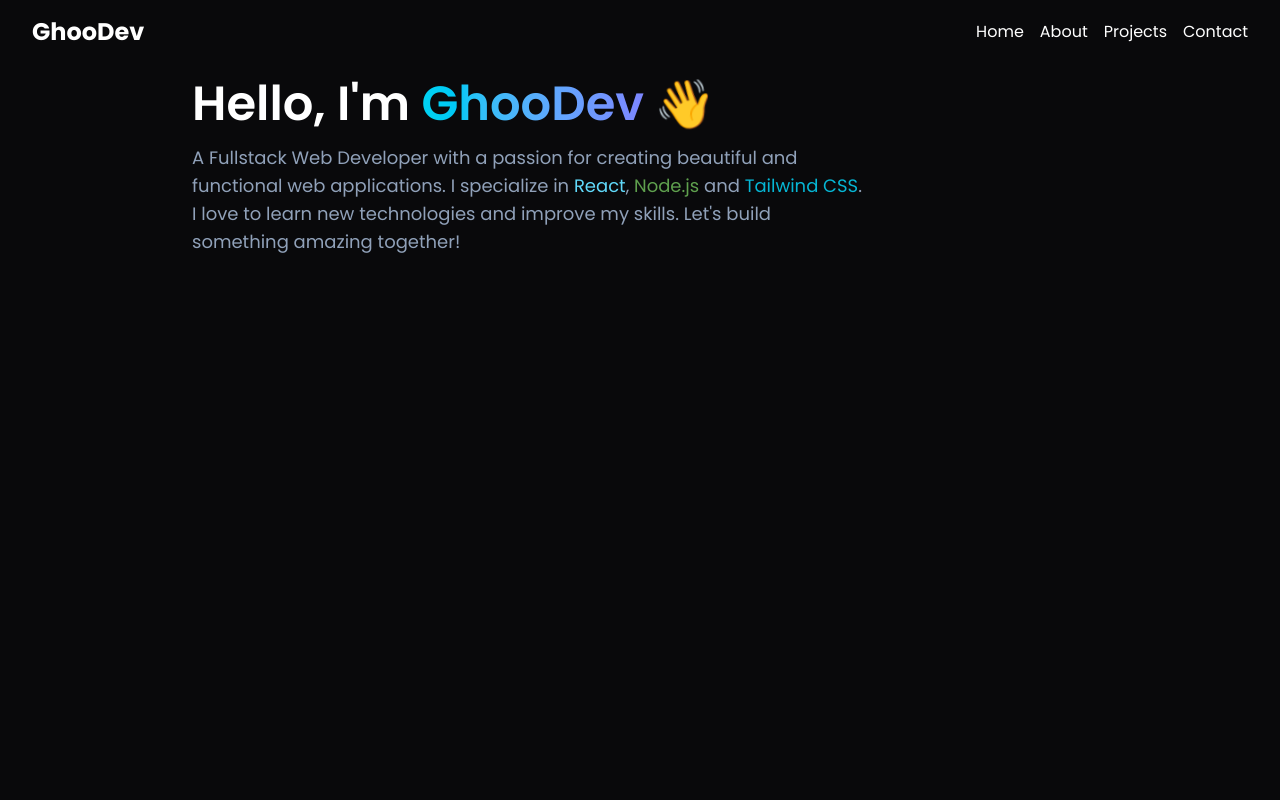
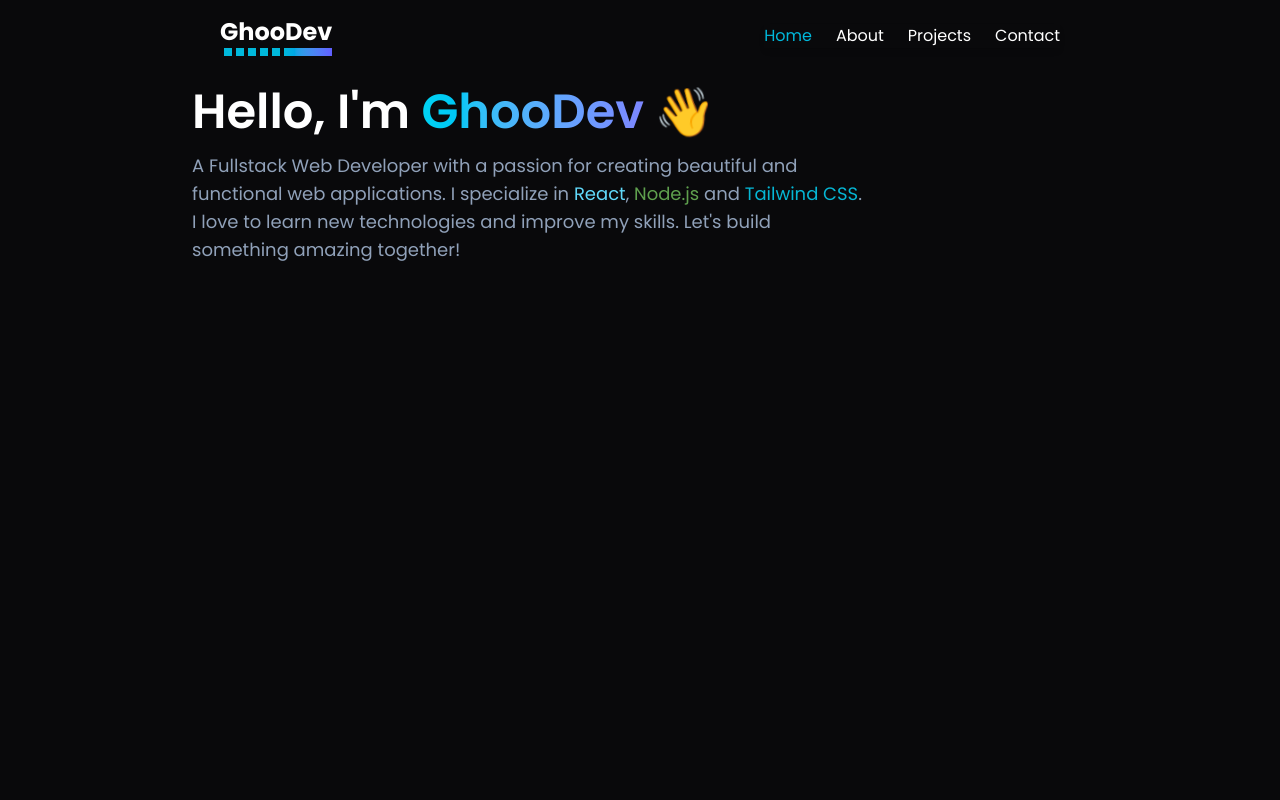
Before and after one commit to revxcode/ghoodev, a SvelteKit app: page / in a window 1280 px wide. Shown: the top 800 px of the page. Built offline with nearby package versions, Linux system fonts and the light colour scheme; a web font is replaced by a local one.

Commit message:
update: new header update

```diff
--- a/src/layouts/header-layout.svelte
+++ b/src/layouts/header-layout.svelte
@@ -1,16 +1,104 @@
 <script>
+	import { onMount } from 'svelte';
+	import { page } from '$app/stores';
+
+	$: currentPath = $page.url.pathname;
+
+	let isMobileMenuOpen = false;
+
+	onMount(() => {
+		const handleResize = () => {
+			if (window.innerWidth > 768) {
+				isMobileMenuOpen = false;
+			}
+		};
+
+		window.addEventListener('resize', handleResize);
+
+		return () => {
+			window.removeEventListener('resize', handleResize);
+		};
+	});
+	function toggleMobileMenu() {
+		isMobileMenuOpen = !isMobileMenuOpen;
+	}
 </script>
 
-<header class="flex items-center justify-between p-4 bg-zinc-950 text-white px-8">
-	<div class="flex items-center justify-between w-full">
-		<a href="/" class="text-2xl font-bold">GhooDev</a>
-		<nav class="ml-6">
-			<ul class="flex space-x-4">
-				<li><a href="/" class="hover:text-gray-400">Home</a></li>
-				<li><a href="/about" class="hover:text-gray-400">About</a></li>
-				<li><a href="/projects" class="hover:text-gray-400">Projects</a></li>
-				<li><a href="/contact" class="hover:text-gray-400">Contact</a></li>
+<header class="flex items-center justify-between p-4 bg-zinc-950 text-white">
+	<div class="flex items-center justify-between md:justify-around w-full">
+		<div class="flex flex-col items-end">
+			<a href="/" class="text-2xl font-bold">GhooDev</a>
+			<div class="flex gap-1">
+				<div class="w-2 h-2 bg-cyan-500"></div>
+				<div class="w-2 h-2 bg-cyan-500"></div>
+				<div class="w-2 h-2 bg-cyan-500"></div>
+				<div class="w-2 h-2 bg-cyan-500"></div>
+				<div class="w-2 h-2 bg-cyan-500"></div>
+				<div class="w-12 h-2 bg-gradient-to-r from-cyan-500 to-indigo-500"></div>
+			</div>
+		</div>
+		<nav class="relative ml-6 z-20">
+			<button
+				type="button"
+				on:click={toggleMobileMenu}
+				class="md:hidden p-2 rounded-md text-gray-400 hover:text-white hover:bg-gray-700 focus:outline-none focus:ring-2 focus:ring-offset-2 focus:ring-offset-gray-800 focus:ring-white"
+			>
+				<span class="sr-only">Toggle navigation</span>
+				{#if !isMobileMenuOpen}
+					<svg
+						xmlns="http://www.w3.org/2000/svg"
+						class="h-6 w-6"
+						fill="none"
+						viewBox="0 0 24 24"
+						stroke="currentColor"
+					>
+						<path
+							stroke-linecap="round"
+							stroke-linejoin="round"
+							stroke-width="2"
+							d="M4 6h16M4 12h16m-7 6h7"
+						/>
+					</svg>
+				{:else}
+					<svg
+						xmlns="http://www.w3.org/2000/svg"
+						class="h-6 w-6"
+						fill="none"
+						viewBox="0 0 24 24"
+						stroke="currentColor"
+					>
+						<path
+							stroke-linecap="round"
+							stroke-linejoin="round"
+							stroke-width="2"
+							d="M6 18L18 6M6 6l12 12"
+						/>
+					</svg>
+				{/if}
+			</button>
+			<ul
+				class={'min-w-40 flex-col absolute right-0 top-12 p-4 space-y-8 rounded-md bg-zinc-900 md:flex-row md:bg-transparent md:static md:space-y-0 md:space-x-6 md:p-0 md:rounded-none transition-all duration-300 ease-in-out origin-top-right shadow-md ' +
+					(isMobileMenuOpen
+						? 'scale-100 opacity-100'
+						: 'scale-0 opacity-0 md:flex md:scale-100 md:opacity-100')}
+			>
+				<li class={'relative ' + (currentPath === '/' ? 'text-cyan-500' : '')}>
+					<a href="/" class="hover:text-gray-400">Home</a>
+				</li>
+				<li class={'relative ' + (currentPath === '/about' ? 'text-cyan-500' : '')}>
+					<a href="/about" class="hover:text-gray-400">About</a>
+				</li>
+				<li class={'relative ' + (currentPath === '/projects' ? 'text-cyan-500' : '')}>
+					<a href="/projects" class="hover:text-gray-400">Projects</a>
+				</li>
+				<li class={'relative ' + (currentPath === '/contact' ? 'text-cyan-500' : '')}>
+					<a href="/contact" class="hover:text-gray-400">Contact</a>
+				</li>
 			</ul>
 		</nav>
 	</div>
 </header>
+<div
+	class={'absolute top-0 w-full min-h-screen z-10 bg-black transition-opacity duration-300 ease-in-out ' +
+		(isMobileMenuOpen ? 'opacity-80' : 'opacity-0 hidden')}
+></div>
```
